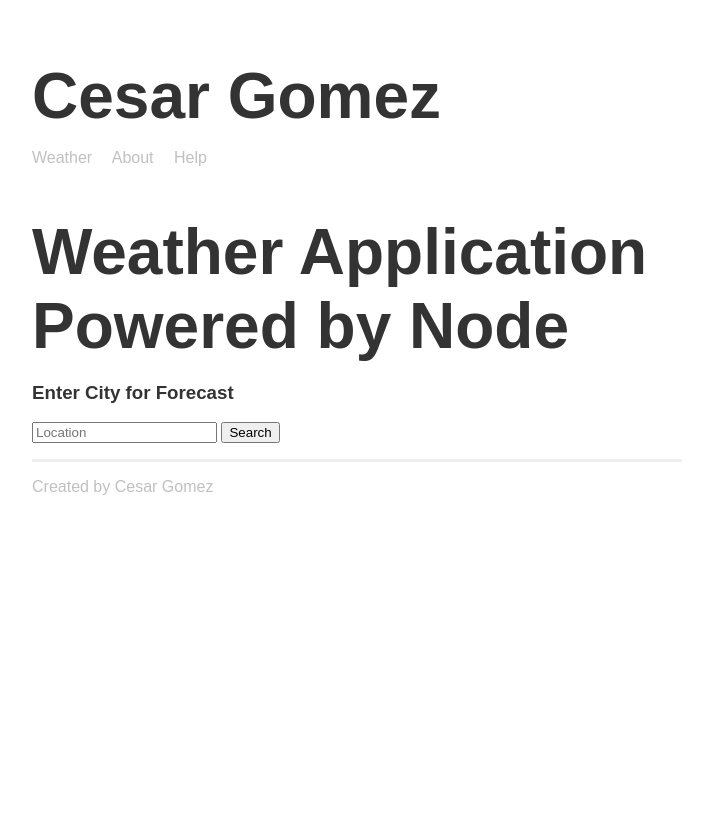
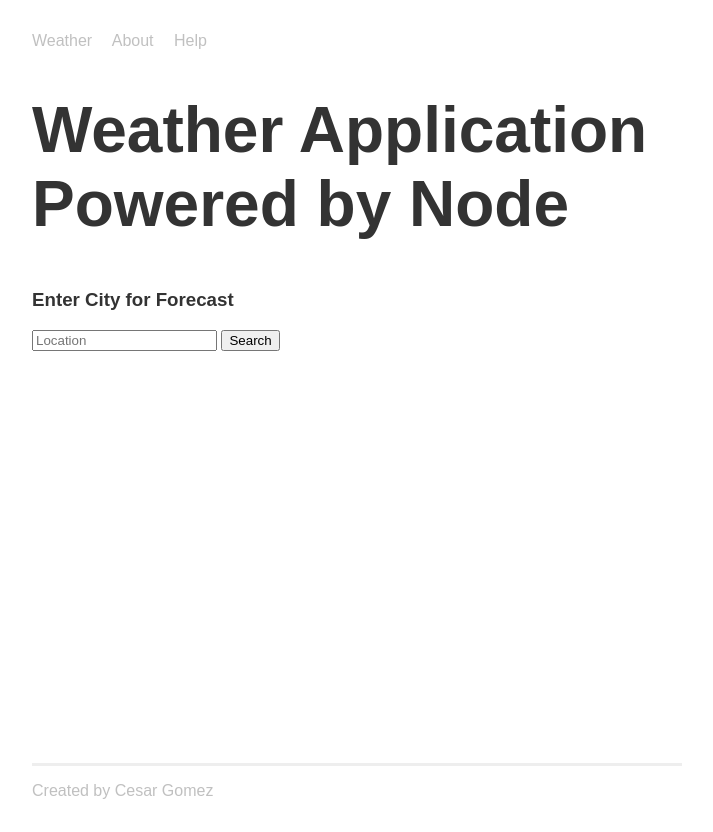
Before and after one commit to zootechdrum/DeeperDiv_in_Node, a Node server app: page / in a window 1280 px wide. Shown: the whole page, without its empty margins (283-996 px from the left). Before the commit the page ends 495 px from the top, so only its background shows below. Run offline with Node 20, Linux system fonts and the light colour scheme; some libraries are stand-ins or nearby versions.

Commit message:
added styles for other directories on the site

```diff
--- a/public/css/style.css
+++ b/public/css/style.css
@@ -6,6 +6,13 @@ body {
     max-width: 650px;
     margin:0 auto;
     padding: 16px;
+    display: flex;
+    flex-direction: column;
+    min-height: 100vh;
+}
+
+.main-content {
+    flex-grow: 1;
 }
 
 header {
--- a/src/app.js
+++ b/src/app.js
@@ -85,6 +85,6 @@ app.get('/weather', (req, res) => {
     })
 
 
-    app.listen(3000, () => {
+    app.listen(3002, () => {
         console.log("Server is up and running")
     });
--- a/templates/partials/header.hbs
+++ b/templates/partials/header.hbs
@@ -1,6 +1,7 @@
 <header>
-    <h1>{{name}}</h1>
         <a href="/">Weather</a>
         <a href="/about">About</a>
         <a href="/help">Help</a>
+
+        <h1>{{ title }}</h1>
 </header>
--- a/templates/views/about.hbs
+++ b/templates/views/about.hbs
@@ -4,7 +4,9 @@
     <meta charset="UTF-8">
     <meta name="viewport" content="width=device-width, initial-scale=1.0">
     <meta http-equiv="X-UA-Compatible" content="ie=edge">
+    <link rel="stylesheet" href="./css/style.css">
     <title>Document</title>
+</head>
 </head>
 <body>
     {{>header}}
--- a/templates/views/help.hbs
+++ b/templates/views/help.hbs
@@ -4,6 +4,7 @@
     <meta charset="UTF-8">
     <meta name="viewport" content="width=device-width, initial-scale=1.0">
     <meta http-equiv="X-UA-Compatible" content="ie=edge">
+    <link rel="stylesheet" href="./css/style.css">
     <title>Document</title>
 </head>
 <body>
--- a/templates/views/index.hbs
+++ b/templates/views/index.hbs
@@ -8,14 +8,15 @@
     <title>Document</title>
 </head>
 <body>
-    {{>header}}
-    <h1>{{title}}</h1>
-    <h3>Enter City for Forecast</h3>
-
-    <form action="">
+    <div class="main-content">
+        {{>header}}
+        <h3>Enter City for Forecast</h3>
+         <form action="">
         <input placeholder="Location" type="">
         <button>Search</button>
     </form>
+    </div>
+
 
     <p id="message-1"></p>
     <p id="message-2"></p>
```
